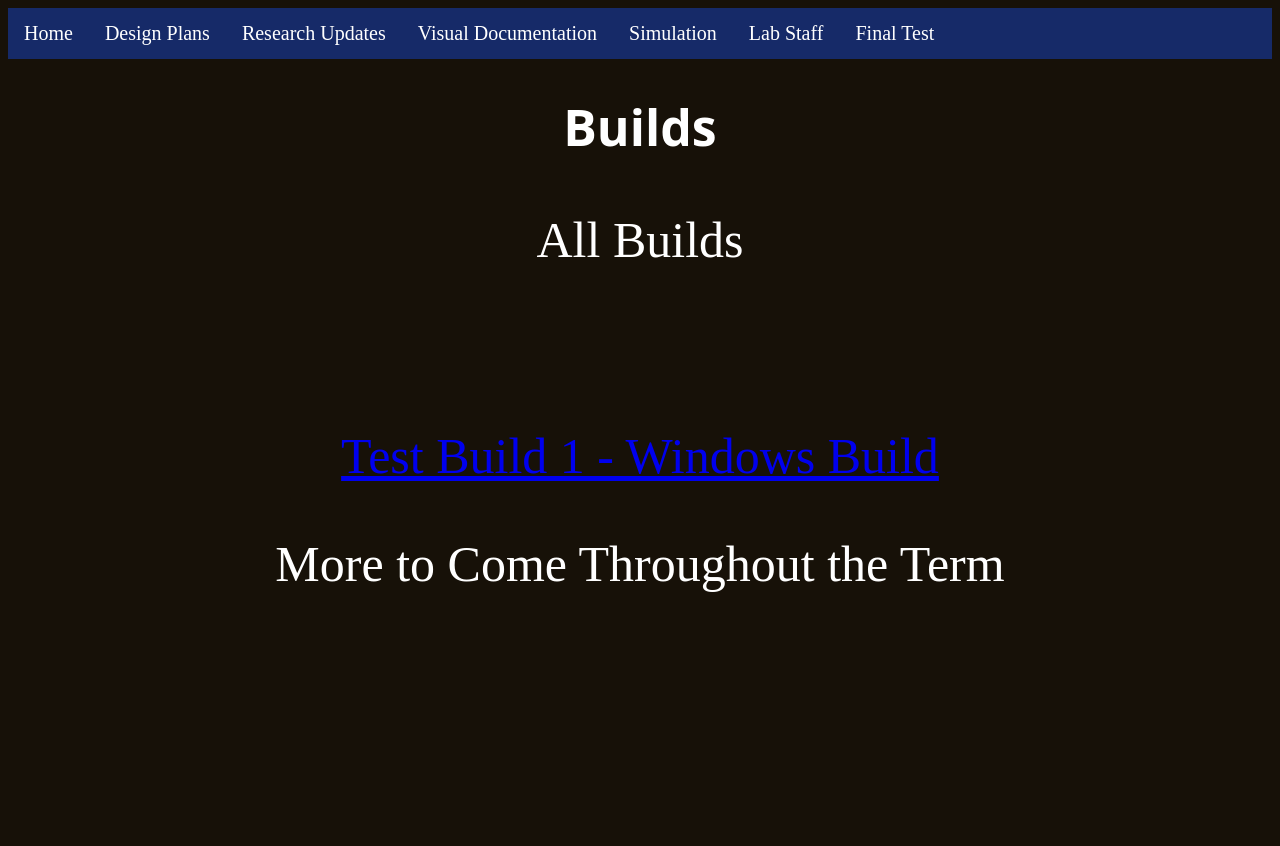
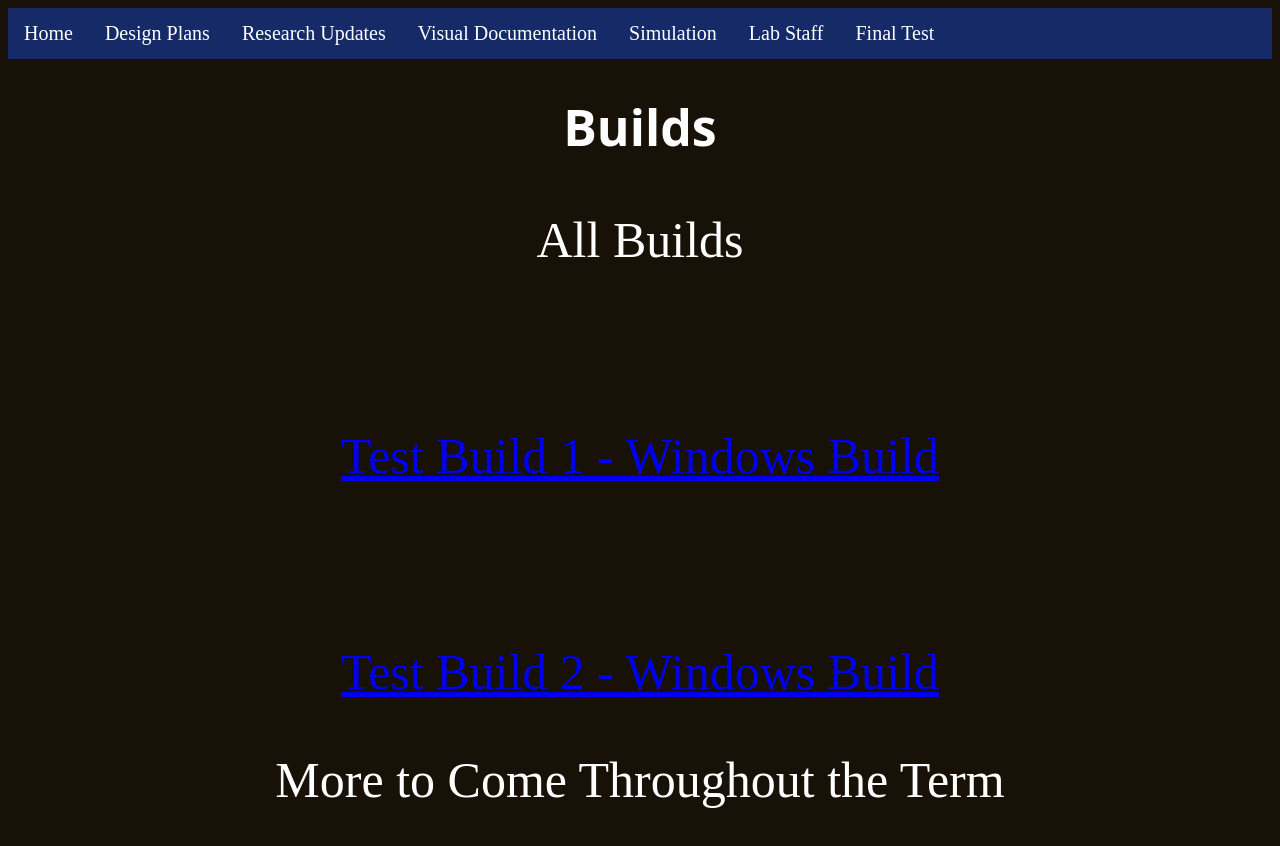
Before and after one commit to arsimonini/SubjectCHANGEWebsite, a plain HTML site: page buildPage.html in a window 1280 px wide. Before the commit the page ends 800 px from the top, so only its background shows below. Drawn offline with Linux system fonts and the light colour scheme.

Commit message:
Added Second Build

```diff
--- a/buildPage.html
+++ b/buildPage.html
@@ -28,6 +28,11 @@
             <p>Test Build 1 - Windows Build</p>
     </a>
 
+    <br/>
+    <a href="./Builds/Windows.zip" download>
+        <p>Test Build 2 - Windows Build</p>
+    </a>
+
     <p>More to Come Throughout the Term</p>
 </div>
 </body>
```
Also changed, not shown: 1 other file.
